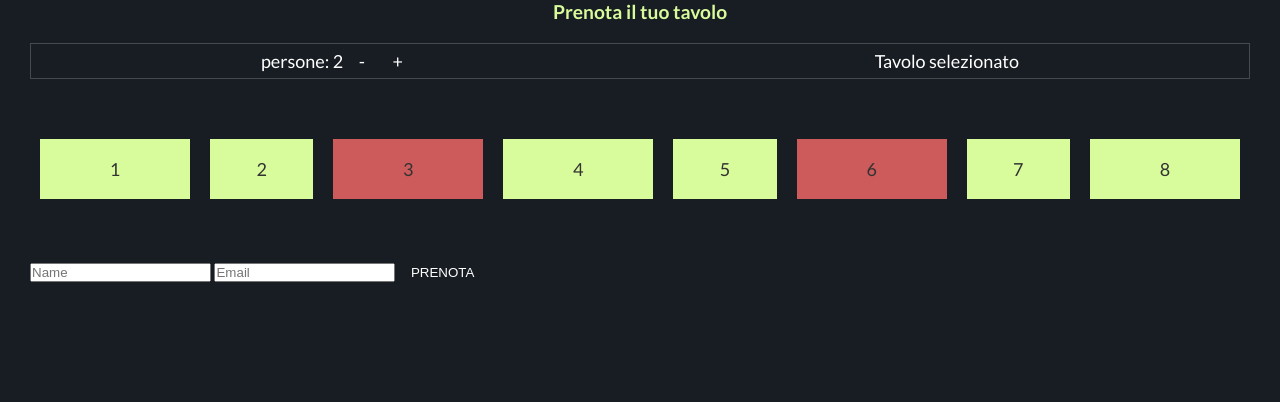
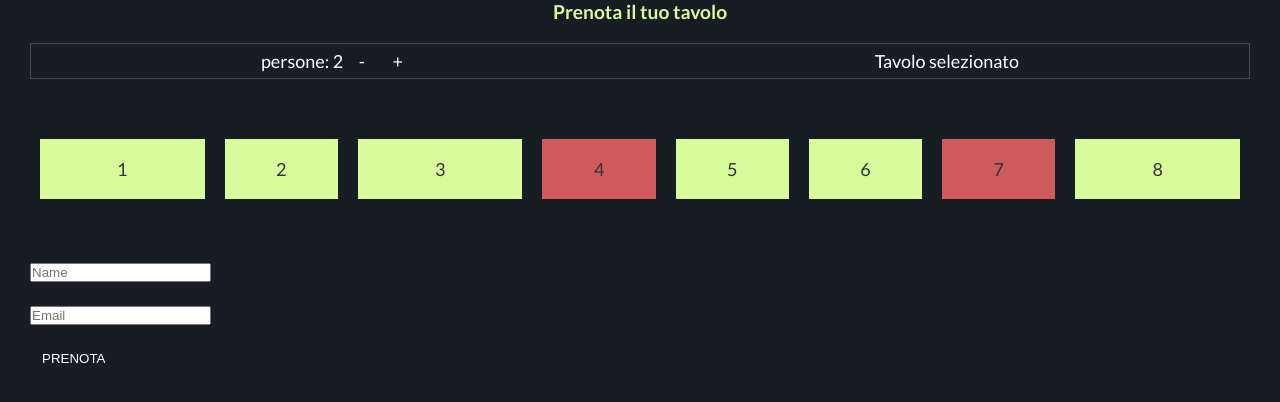
Before and after one commit to GiuseppeVigliaturo/restaurant-app, a plain HTML site: page index.html in a window 1280 px wide. Drawn offline with Linux system fonts and the light colour scheme.

Commit message:
creazione sala dinamica

```diff
--- /dev/null
+++ b/booking-ristorante.js
@@ -0,0 +1,27 @@
+const Booking = {};
+
+Booking.numeroPersoneW = document.getElementById("numero-persone-w");
+Booking.numeroPersone = document.getElementById("numero-persone");
+Booking.tavoliW = document.getElementById("tavoli-w");
+Booking.tavoloSelezionato = document.getElementById("tavolo-selezionato");
+Booking.messageStatus = document.getElementById("message-status");
+
+(async function costruisciSala(){
+    Booking.sala = await fetch('sala.json');
+    Booking.sala = await Booking.sala.json();
+    console.log(Booking.sala);
+    Booking.tavoli = await Booking.sala.tavoli;
+    disponiTavoli(Booking.tavoli);
+})();
+
+function disponiTavoli(tavoli) {
+    tavoli.forEach((tavolo,i) => {
+        let classiTavolo = 'tavolo', tavoloDOM = document.createElement('div');
+        tavoloDOM.appendChild(document.createTextNode(i+1));
+        classiTavolo += tavolo.occupato ? ' occupato' : ' libero';
+        classiTavolo += tavolo.posti == 6 ? ' x6' : ' x4';
+        tavoloDOM.setAttribute('class', classiTavolo);
+        //console.log(tavoloDOM);
+        Booking.tavoliW.appendChild(tavoloDOM);
+    });
+}
--- a/index.html
+++ b/index.html
@@ -24,23 +24,22 @@
         </section>
 
         <section id="tavoli-w">
-            <div class="tavolo x6 libero">1</div>
-            <div class="tavolo x2 libero">2</div>
-            <div class="tavolo x6 occupato">3</div>
-            <div class="tavolo x6 libero">4</div>
-            <div class="tavolo x4 libero">5</div>
-            <div class="tavolo x6 occupato">6</div>
-            <div class="tavolo x4 libero">7</div>
-            <div class="tavolo x6 libero">8</div>
+
 
         </section>
         <p id="message-status"></p>
 
         <form action="">
 
-            <input type="text" name="name" class="input" placeholder="Name" required>
+            <div class="form-item">
+                <input type="text" name="name" class="input" placeholder="Name" required>
+            </div>
 
-            <input type="email" name="email" class="input" placeholder="Email" required>
+
+            <div class="form-item">
+                <input type="email" name="email" class="input" placeholder="Email" required>
+            </div>
+
 
             <input type="submit" class="btn btn-prenota" value="PRENOTA">
         </form>
@@ -49,5 +48,7 @@
     <footer>
 
     </footer>
+
+    <script src="booking-ristorante.js"></script>
 </body>
 </html>
--- /dev/null
+++ b/sala.json
@@ -0,0 +1,13 @@
+{
+    "numero-tavoli":8,
+    "tavoli": [
+        {"posti":6, "occupato" : false},
+        {"posti":4, "occupato" : false},
+        {"posti":6, "occupato" : false},
+        {"posti":4, "occupato" : true},
+        {"posti":4, "occupato" : false},
+        {"posti":4, "occupato" : false},
+        {"posti":4, "occupato" : true},
+        {"posti":6, "occupato" : false}
+    ]
+}
```
